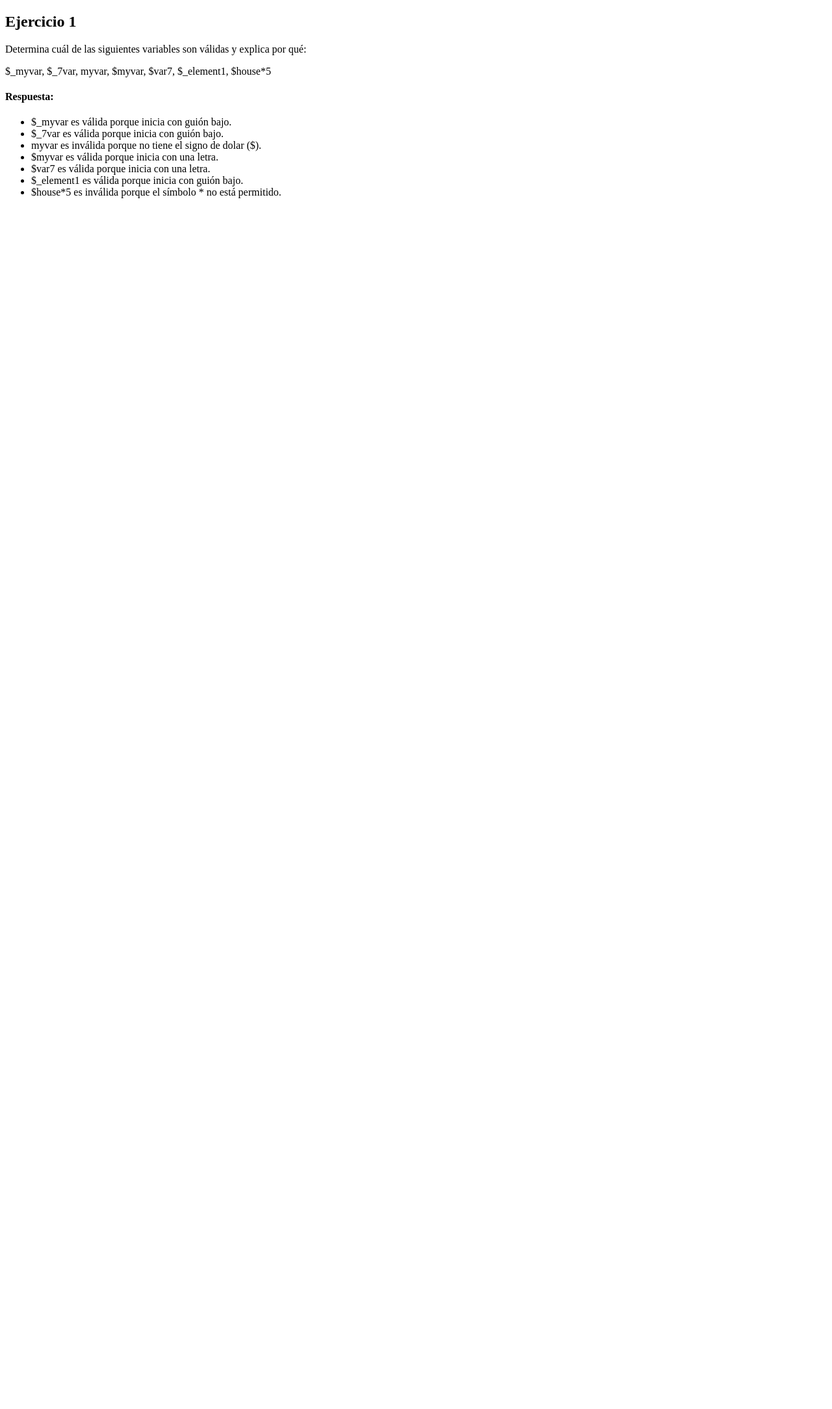
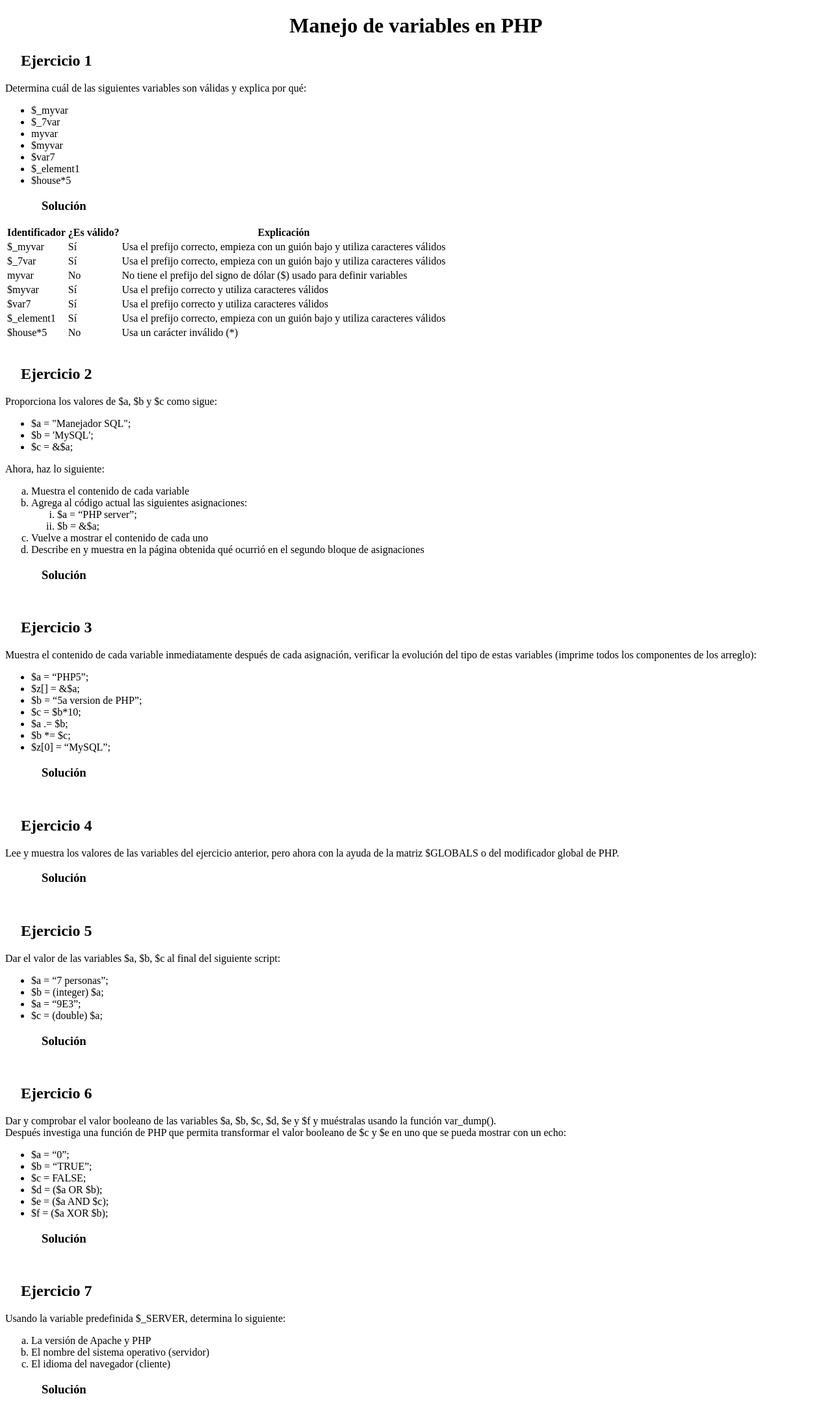
Before and after one commit to ivan-psz/tecweb, a PHP site: page / in a window 1280 px wide. Shown: the whole page at 65% size. Before the commit the page ends 305 px from the top, so only its background shows below. Run offline with PHP 8.4, Linux system fonts and the light colour scheme.

Commit message:
Commit del ejercicio 1 práctica 4

```diff
--- a/practicas/p04/index.php
+++ b/practicas/p04/index.php
@@ -5,30 +5,181 @@
     <title>Práctica 3</title>
 </head>
 <body>
-    <h2>Ejercicio 1</h2>
+
+<div style="text-align: center; margin-top: 0.5rem;">
+        <h1>Manejo de variables en PHP</h1>
+    </div>
+
+    <h2>&emsp;Ejercicio 1</h2>
     <p>Determina cuál de las siguientes variables son válidas y explica por qué:</p>
-    <p>$_myvar,  $_7var,  myvar,  $myvar,  $var7,  $_element1, $house*5</p>
+    <ul>
+        <li>$_myvar</li>
+        <li>$_7var</li>
+        <li>myvar</li>
+        <li>$myvar</li>
+        <li>$var7</li>
+        <li>$_element1</li>
+        <li>$house*5</li>
+    </ul>
+    <h3>&emsp;&emsp;&emsp;Solución</h3>
+
     <?php
-        //AQUI VA MI CÓDIGO PHP
         $_myvar;
         $_7var;
-        //myvar;       // Inválida
+        //myvar;
         $myvar;
         $var7;
         $_element1;
-        //$house*5;     // Invalida
+        //$house*5;
 
-        echo '<h4>Respuesta:</h4>';
+        echo "<table>";
+            echo "<tr>";
+                echo "<th>Identificador</th>";
+                echo "<th>¿Es válido?</th>";
+                echo "<th>Explicación</th>";
+            echo "</tr>";
+            echo "<tr>";
+                echo '<td>$_myvar</td>';
+                echo "<td>Sí</td>";
+                echo "<td>Usa el prefijo correcto, empieza con un guión bajo y utiliza caracteres válidos</td>";
+            echo "</tr>";
+            echo "<tr>";
+                echo '<td>$_7var</td>';
+                echo "<td>Sí</td>";
+                echo "<td>Usa el prefijo correcto, empieza con un guión bajo y utiliza caracteres válidos</td>";
+            echo "</tr>";
+            echo "<tr>";
+                echo '<td>myvar</td>';
+                echo "<td>No</td>";
+                echo "<td>No tiene el prefijo del signo de dólar ($) usado para definir variables</td>";
+            echo "</tr>";
+            echo "<tr>";
+                echo '<td>$myvar</td>';
+                echo "<td>Sí</td>";
+                echo "<td>Usa el prefijo correcto y utiliza caracteres válidos</td>";
+            echo "</tr>";
+            echo "<tr>";
+                echo '<td>$var7</td>';
+                echo "<td>Sí</td>";
+                echo "<td>Usa el prefijo correcto y utiliza caracteres válidos</td>";
+            echo "</tr>";
+            echo "<tr>";
+                echo '<td>$_element1</td>';
+                echo "<td>Sí</td>";
+                echo "<td>Usa el prefijo correcto, empieza con un guión bajo y utiliza caracteres válidos</td>";
+            echo "</tr>";
+            echo "<tr>";
+                echo '<td>$house*5</td>';
+                echo "<td>No</td>";
+                echo "<td>Usa un carácter inválido (*)</td>";
+            echo "</tr>";
+        echo "</table>";
+    ?>
 
-        echo '<ul>';
-        echo '<li>$_myvar es válida porque inicia con guión bajo.</li>';
-        echo '<li>$_7var es válida porque inicia con guión bajo.</li>';
-        echo '<li>myvar es inválida porque no tiene el signo de dolar ($).</li>';
-        echo '<li>$myvar es válida porque inicia con una letra.</li>';
-        echo '<li>$var7 es válida porque inicia con una letra.</li>';
-        echo '<li>$_element1 es válida porque inicia con guión bajo.</li>';
-        echo '<li>$house*5 es inválida porque el símbolo * no está permitido.</li>';
-        echo '</ul>';
-    ?>
+
+
+
+
+
+    <br>
+    <h2>&emsp;Ejercicio 2</h2>
+    <p>Proporciona los valores de $a, $b y $c como sigue: <br></p>
+    <ul>
+        <li>$a = "Manejador SQL";</li>
+        <li>$b = 'MySQL';</li>
+        <li>$c = &$a;</li>
+    </ul>
+    <p>Ahora, haz lo siguiente: <br></p>
+    <ol type="a">
+        <li>Muestra el contenido de cada variable</li>
+        <li>Agrega al código actual las siguientes asignaciones:
+            <ol type="i">
+                <li>$a = “PHP server”;</li>
+                <li>$b = &$a;</li>
+            </ol>
+        </li>
+        <li>Vuelve a mostrar el contenido de cada uno</li>
+        <li>Describe en y muestra en la página obtenida qué ocurrió en el segundo bloque de asignaciones</li>
+    </ol>
+    <h3>&emsp;&emsp;&emsp;Solución</h3>
+
+
+
+
+
+    <br>
+    <h2>&emsp;Ejercicio 3</h2>
+    <p>Muestra el contenido de cada variable inmediatamente después de cada asignación,
+        verificar la evolución del tipo de estas variables (imprime todos los componentes de los
+        arreglo):</p>
+    <ul>
+        <li>$a = “PHP5”;</li>
+        <li>$z[] = &$a;</li>
+        <li>$b = “5a version de PHP”;</li>
+        <li>$c = $b*10;</li>
+        <li>$a .= $b;</li>
+        <li>$b *= $c;</li>
+        <li>$z[0] = “MySQL”;</li>
+    </ul>
+    <h3>&emsp;&emsp;&emsp;Solución</h3>
+
+
+
+
+
+    <br>
+    <h2>&emsp;Ejercicio 4</h2>
+    <p>Lee y muestra los valores de las variables del ejercicio anterior, pero ahora con la ayuda de
+        la matriz $GLOBALS o del modificador global de PHP.</p>
+    <h3>&emsp;&emsp;&emsp;Solución</h3>
+
+
+
+
+    <br>
+    <h2>&emsp;Ejercicio 5</h2>
+    <p>Dar el valor de las variables $a, $b, $c al final del siguiente script:</p>
+    <ul>
+        <li>$a = “7 personas”;</li>
+        <li>$b = (integer) $a;</li>
+        <li>$a = “9E3”;</li>
+        <li>$c = (double) $a;</li>
+    </ul>
+    <h3>&emsp;&emsp;&emsp;Solución</h3>
+
+
+
+
+    <br>
+    <h2>&emsp;Ejercicio 6</h2>
+    <p>Dar y comprobar el valor booleano de las variables $a, $b, $c, $d, $e y $f y muéstralas
+        usando la función var_dump(<datos>). <br>
+        Después investiga una función de PHP que permita transformar el valor booleano de $c y $e
+        en uno que se pueda mostrar con un echo:
+    </p>
+    <ul>
+        <li>$a = “0”;</li>
+        <li>$b = “TRUE”;</li>
+        <li>$c = FALSE;</li>
+        <li>$d = ($a OR $b);</li>
+        <li>$e = ($a AND $c);</li>
+        <li>$f = ($a XOR $b);</li>
+    </ul>
+    <h3>&emsp;&emsp;&emsp;Solución</h3>
+
+
+
+
+    <br>
+    <h2>&emsp;Ejercicio 7</h2>
+    <p>Usando la variable predefinida $_SERVER, determina lo siguiente:</p>
+    <ol type="a">
+        <li>La versión de Apache y PHP</li>
+        <li>El nombre del sistema operativo (servidor)</li>
+        <li>El idioma del navegador (cliente)</li>
+    </ol>
+    <h3>&emsp;&emsp;&emsp;Solución</h3>
+
+
 </body>
 </html>
```
